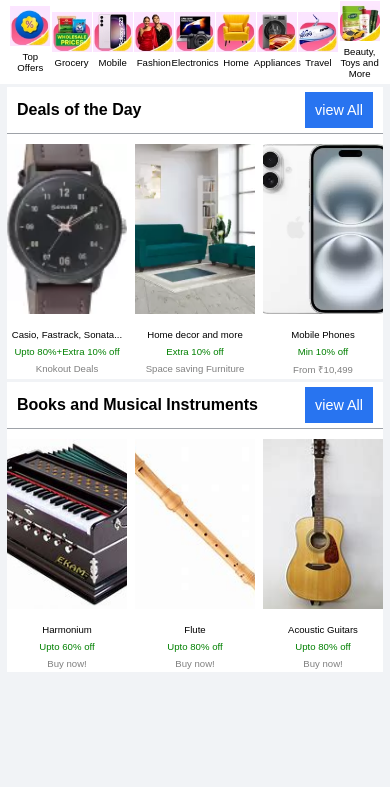
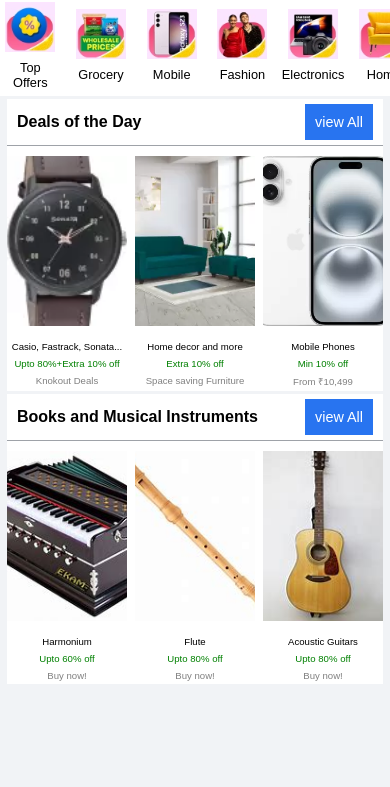
Before and after one commit to Meshwa-Simform/HTML-CSS-Practical, a plain HTML site: page index.html in a window 390 px wide. Shown: the part 57-844 px from the top of the page. Drawn offline with Linux system fonts and the light colour scheme.

Commit message:
Edited html css

```diff
--- a/index.html
+++ b/index.html
@@ -71,7 +71,7 @@
         <div class="beauty">
             <a href="#">
                 <img src="images/nav/beauty.webp" alt="beauty">
-                <span>Beauty, Toys and More</span>
+                <span>Beauty, Toys & More</span>
             </a>
         </div>
     </div>
--- a/style.css
+++ b/style.css
@@ -251,6 +251,20 @@ header input[type="text"] {
     #main{
         width: 100%;
     }
+    #nav{
+        display: flex;
+        gap: 30px;
+        justify-content: flex-start;
+        overflow-x: auto;
+        max-width: 100%;
+        font-size: 0.7;
+        padding: 0 10px;
+        height: 100px;
+    }
+
+    ::-webkit-scrollbar{
+        display: none;
+    }
 }
 
 @media all and (min-width:768px) and (max-width:1080px){
@@ -284,17 +298,6 @@ header input[type="text"] {
     .nav-links .cart {
         background-size: 0px;
         padding-left: 12px;
-    }
-
-    /* nav bar */
-    #nav {
-        padding: 10px 20px;
-    }
-
-    #nav div a img {
-        width: 40px;
-        height: auto;
-        margin-bottom: 5px;
     }
 
     /* Products section */
@@ -356,22 +359,10 @@ header input[type="text"] {
         padding-left: 10px;
     }
 
-    /* nav bar */
-    #nav {
-        padding: 10px 20px;
-    }
-
     /* Products section */
     #product-section{
         margin: 5px 10px;
     }
-
-    /* #add{
-        width: 25%;
-    }
-    #add img{
-        width:100%;
-    } */
 
     #main{
         width: 100%;
@@ -432,18 +423,6 @@ header input[type="text"] {
         padding-left: 5px;
     }
 
-    /* nav bar */
-    #nav {
-        padding: 5px 10px;
-        font-size: 0.6rem;
-    }
-
-    #nav div a img {
-        width: 40px;
-        height: auto;
-        margin-bottom: 5px;
-    }
-
 
     /* Products section */
     #product-section{
@@ -451,15 +430,7 @@ header input[type="text"] {
         flex-wrap: wrap;
     }
 
-    /* #add{
-        width: 80%;
-        margin-top: 0px;
-        padding: 0px;
-    }
-    #add img{
-        width: 85%;
-        padding-left: 150px;
-    } */
+
 
     #main{
         width: 100%;
```
